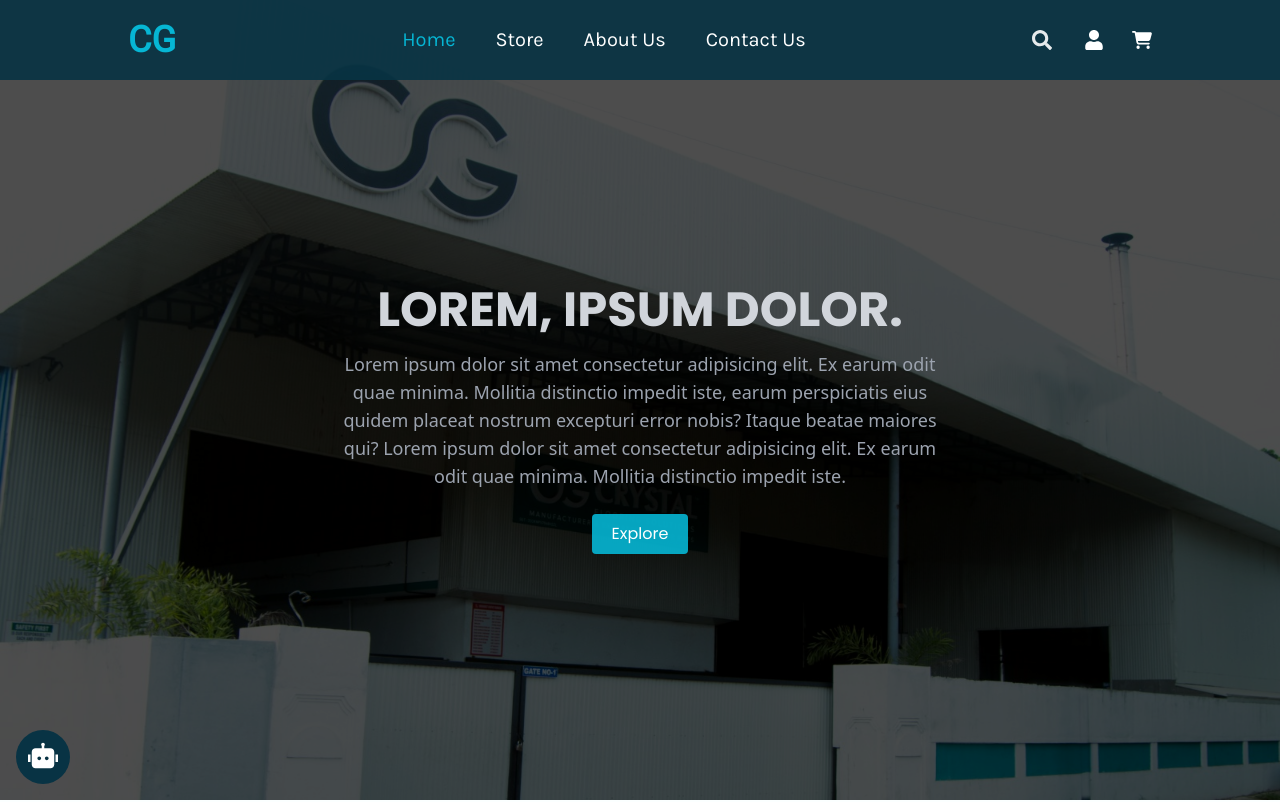
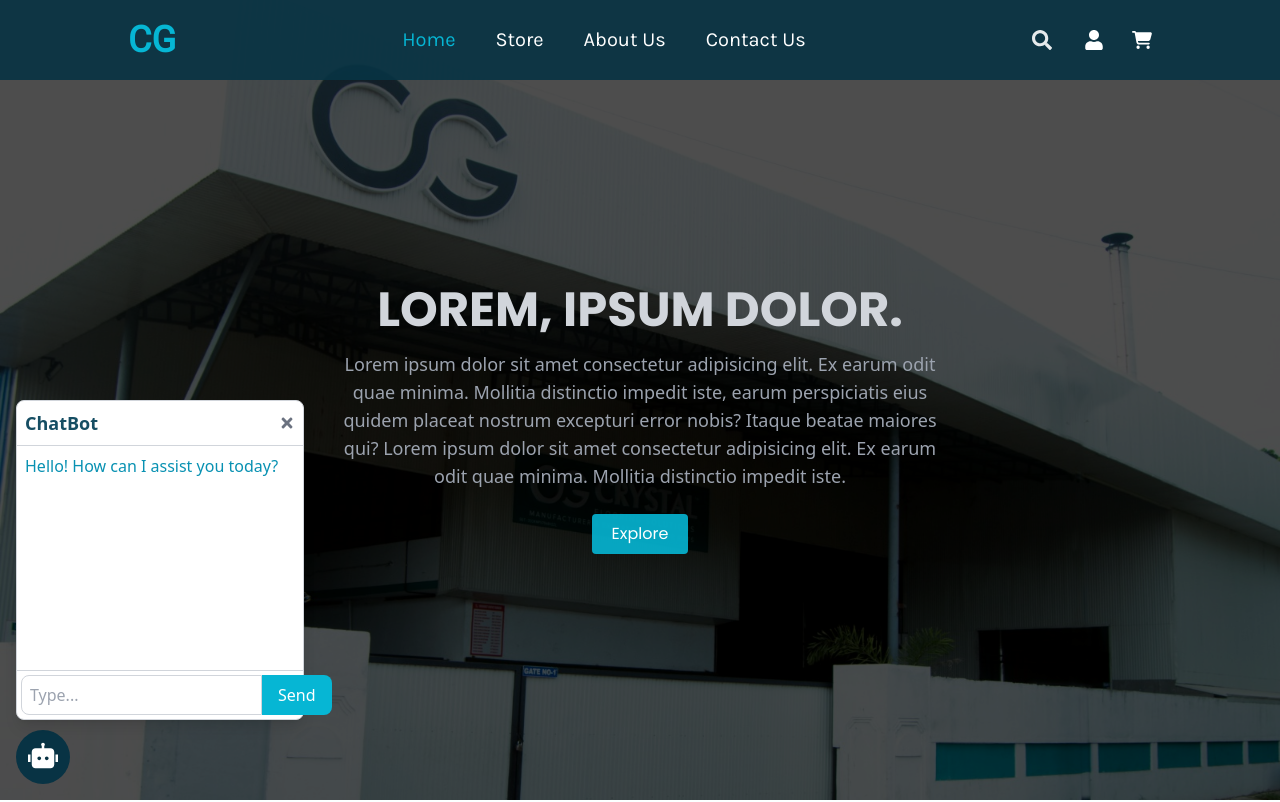
Before and after one commit to SahanDev00/crystal, a React (Create React App) app: page / in a window 1280 px wide. Shown: the top 802 px of the page. Built offline with nearby package versions, Linux system fonts and the light colour scheme.

Commit message:
commited

```diff
--- /dev/null
+++ b/src/components/Chatbot/SmallChatBot.jsx
@@ -0,0 +1,71 @@
+import React, { useEffect, useRef, useState } from 'react';
+import { getResponseFromService } from './queries';
+import { FaTimes } from 'react-icons/fa';
+
+const SmallChatbot = ({ onClose }) => {
+  const [messages, setMessages] = useState([]);
+  const [input, setInput] = useState('');
+  const endOfMessagesRef = useRef(null); // Ref for scrolling
+
+  const handleSubmit = async (e) => {
+    e.preventDefault();
+    if (input.trim() === '') return; // Ignore empty submissions
+
+    const userMessage = { text: input, sender: 'user' };
+    setMessages([...messages, userMessage]);
+    setInput('');
+
+    const response = await getResponseFromService(input);
+    const botMessage = { text: response, sender: 'bot' };
+    setMessages([...messages, userMessage, botMessage]);
+  };
+
+  useEffect(() => {
+    const initialGreeting = "Hello! How can I assist you today?";
+    setMessages([{ text: initialGreeting, sender: 'bot' }]);
+  }, []);
+
+  useEffect(() => {
+    // Scroll to the bottom of the chat messages
+    endOfMessagesRef.current?.scrollIntoView({ behavior: 'smooth' });
+  }, [messages]);
+
+  return (
+    <div className="fixed bottom-20 left-4 w-72 h-80 bg-white border border-gray-300 rounded-lg shadow-lg flex flex-col">
+      <div className="flex justify-between items-center p-2 border-b border-gray-300">
+        <span className="font-bold text-lg text-cyan-900">ChatBot</span>
+        <button onClick={onClose} className="text-gray-500">
+          <FaTimes />
+        </button>
+      </div>
+      <div className="flex-1 p-2 overflow-y-auto">
+        {messages.map((message, index) => (
+          <div
+            key={index}
+            className={`mb-2 ${message.sender === 'bot' ? 'text-cyan-600' : 'text-gray-800'}`}
+          >
+            {message.text}
+            <div ref={endOfMessagesRef} />
+          </div>
+        ))}
+      </div>
+      <form onSubmit={handleSubmit} className="flex border-t border-gray-300 p-1" >
+        <input
+          type="text"
+          value={input}
+          onChange={(e) => setInput(e.target.value)}
+          className="pl-2 flex-1 border rounded-l-lg border-gray-300"
+          placeholder="Type..."
+        />
+        <button
+          type="submit"
+          className="bg-cyan-500 text-white px-4 py-2 rounded-r-lg hover:bg-cyan-600"
+        >
+          Send
+        </button>
+      </form>
+    </div>
+  );
+};
+
+export default SmallChatbot;
--- a/src/components/Navbar.jsx
+++ b/src/components/Navbar.jsx
@@ -4,10 +4,12 @@ import { FaCartShopping } from 'react-icons/fa6';
 import { RiRobot2Fill } from "react-icons/ri";
 import Chatbot from './Chatbot/Chatbot';
 import { Link, useLocation } from 'react-router-dom';
+import SmallChatbot from './Chatbot/SmallChatBot';
 
 const Navbar = () => {
   const location = useLocation();
   const [isChatbotVisible, setChatbotVisible] = useState(false);
+  const [isSmallChatbotVisible, setSmallChatbotVisible] = useState(true); // State for small chatbot visibility
 
   const isActive = (path) => {
     return location.pathname === path;
@@ -31,6 +33,11 @@ const Navbar = () => {
       document.body.style.overflow = 'auto';
     };
   }, [isChatbotVisible]);
+
+  const handleClose = () => {
+    setSmallChatbotVisible(false);
+  };
+
 
   return (
     <div className={`w-full fixed top-0 duration-300 z-50 ${isActive('/checkout') ? 'bg-cyan-950' : ''} ${isActive('/') ? 'bg-cyan-950/90' : ''} ${isActive('/cart') || isActive('/account') || isActive('/product') || isActive('/contact-us') || isActive('/order-details') || isActive('/store') || isActive('/my-orders') || isActive('/edit-profile') || isActive('/login') ? 'bg-white border-b' : ''} ${isActive('/about-us') ? 'bg-cyan-950' : ''}`}>
@@ -83,9 +90,14 @@ const Navbar = () => {
               className='absolute z-50 top-10 right-10 text-white'>
               <FaTimes size={20} />
             </button>
-            <Chatbot />
+            <Chatbot/>
           </div>
         </div>
+      )}
+      {isSmallChatbotVisible && (
+              <SmallChatbot
+                onClose={handleClose} // Pass handleClose to SmallChatbot
+              />
       )}
     </div>
   );
```
